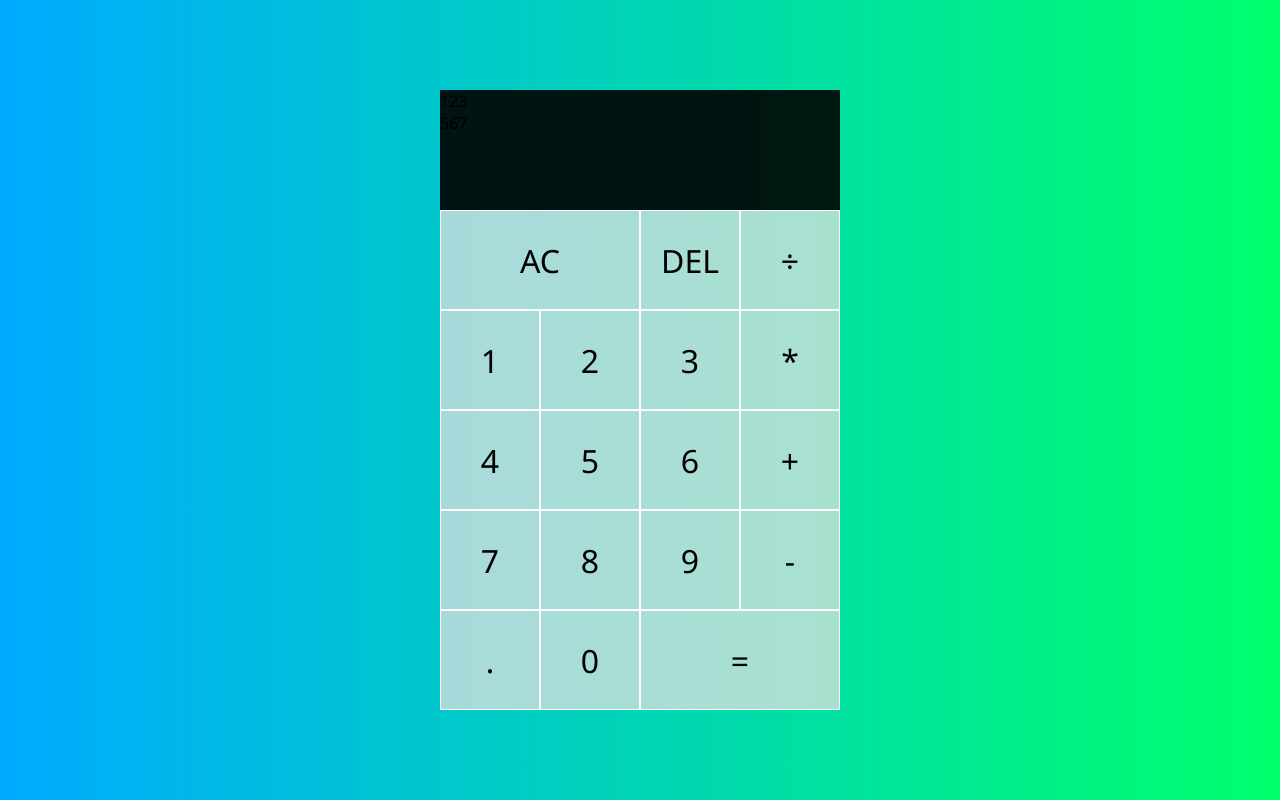
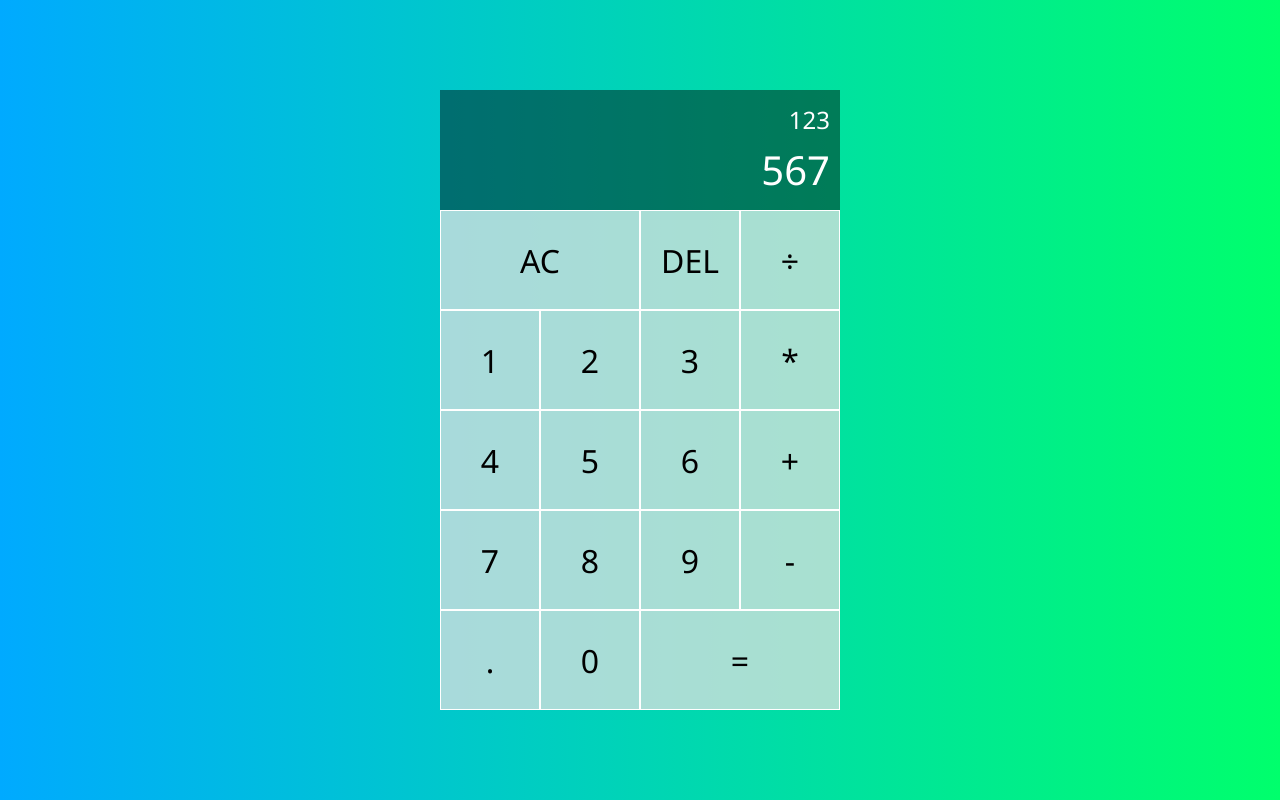
Before and after one commit to cycankahuna/calculator-in-js, a plain HTML site: page index.html in a window 1280 px wide. Drawn offline with Linux system fonts and the light colour scheme.

Commit message:
styled operator area and the input displayed there

```diff
--- a/styles.css
+++ b/styles.css
@@ -39,5 +39,22 @@ body {
 
 .output {
   grid-column: 1/-1;
-  background-color: rgba(0, 0, 0, 0.9);
+  background-color: rgba(0, 0, 0, 0.45);
+  display: flex;
+  align-items: flex-end;
+  justify-content: space-around;
+  flex-direction: column;
+  padding: 10px;
+  word-wrap: break-word;
+  word-break: break-all;
 }
+
+.output .previous-operand {
+  color: white;
+  font-size: 1.5rem;
+}
+
+.output .current-operand {
+  color: white;
+  font-size: 2.5rem;
+}
```
